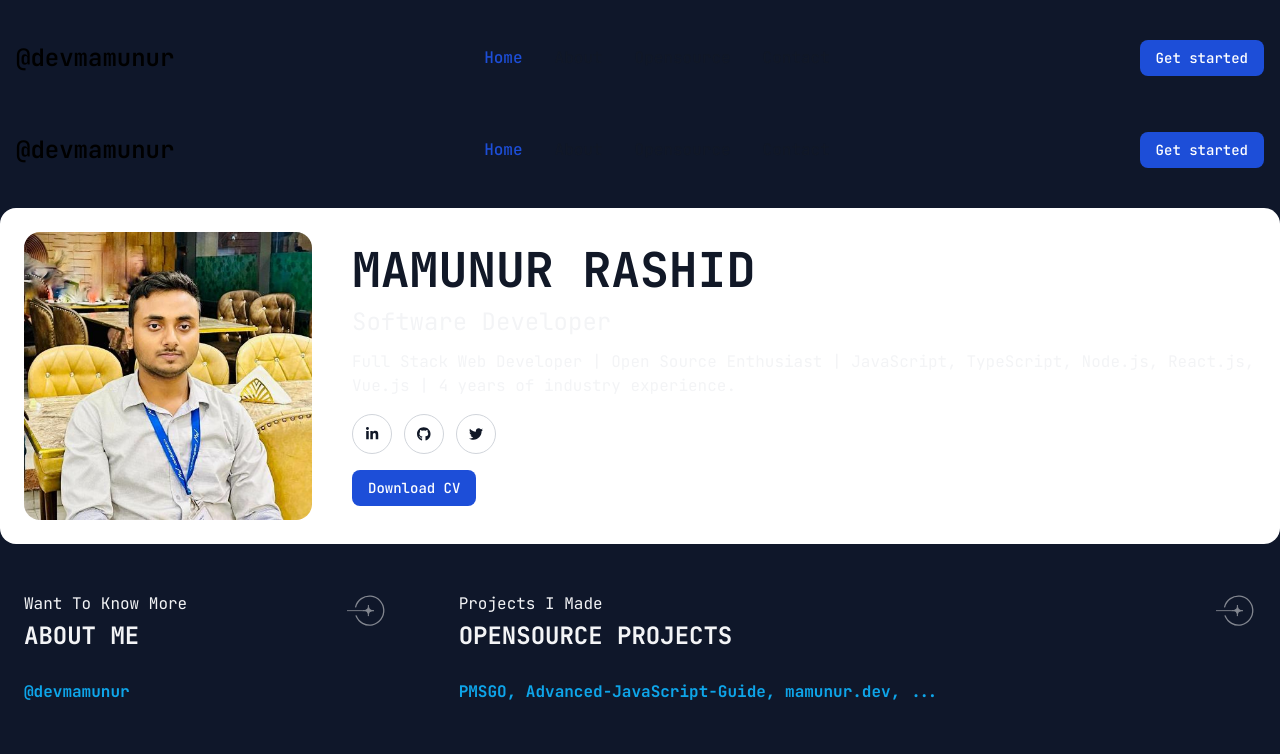
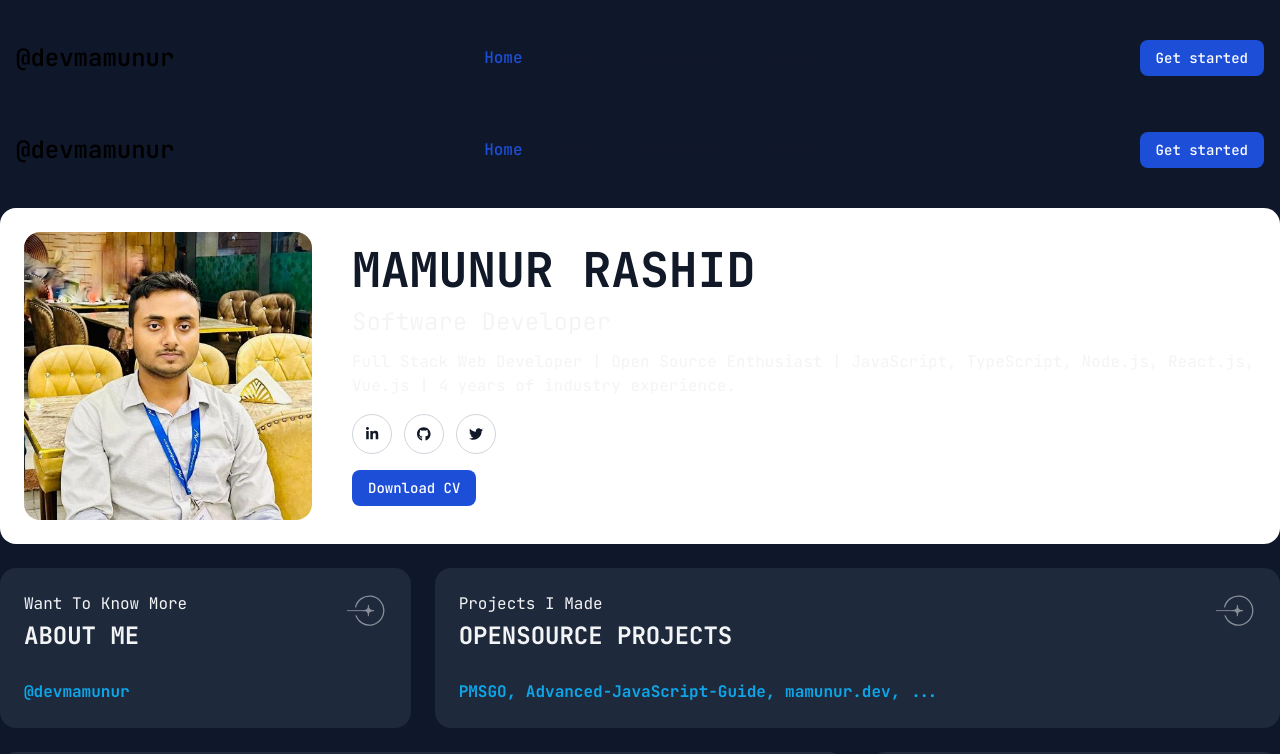
Before and after one commit to devmamunur/mamunur.dev, a Next.js app: page / in a window 1280 px wide. Shown: the top 754 px of the page. Built offline with nearby package versions, Linux system fonts and the light colour scheme.

Commit message:
change css

```diff
--- a/src/app/globals.css
+++ b/src/app/globals.css
@@ -4,10 +4,10 @@
 
 @layer components {
     .section-card-wrapper{
-        @apply  relative rounded-2xl overflow-hidden dark:bg-gray-900
+        @apply  relative rounded-2xl overflow-hidden bg-slate-800
     }
     .section-card{
-        @apply relative z-10  py-6 px-6  text-center md:text-left
+        @apply   py-6 px-6  text-center md:text-left
     }
     .section-card-sub-title{
         @apply  mb-1 text-gray-100 dark:text-gray-300
@@ -23,23 +23,61 @@
     }
 }
 
-.bg-gradient-overlay {
-    background: linear-gradient(120deg, rgba(255,255,255,0.3), rgba(255,255,255,0.05));
-    opacity: 0.25;
-    position: absolute;
-    left: 0;
-    top: 0;
-    width: 100%;
-    height: 100%;
-    z-index: 1; /* Changed from 'q' to '1' */
+
+
+.section-card-wrapper{
+
 }
+/*.section-card-wrapper::before{*/
+/*    content: '';*/
+/*    position: absolute;*/
+/*    left: 0;*/
+/*    top: 0;*/
+/*    width: 100%;*/
+/*    height: 100%;*/
+/*    z-index: 1;*/
+/*    background: linear-gradient(120deg, rgba(255,255,255,0.3), rgba(255,255,255,0.05));*/
+/*    opacity: 0.25;*/
+/*}*/
+/*.section-card-wrapper::after{*/
+/*    position: absolute;*/
+/*    left: 0;*/
+/*    top: 0;*/
+/*    right: 0;*/
+/*    bottom: 0;*/
+/*    background: linear-gradient(120deg, rgb(255 255 255 / 12%), rgb(255 255 255 / 1%));*/
+/*    content: '';*/
+/*    z-index: -1;*/
+/*    margin: -1px;*/
+/*}*/
+
+/*.bg-gradient-overlay {*/
+/*    left: 0;*/
+/*    top: 0;*/
+/*    border-radius: 30px;*/
+/*    width: 100%;*/
+/*    height: 100%;*/
+/*    opacity: 0;*/
+/*    position: absolute;*/
+/*    z-index: 3;*/
+/*}*/
+
+/*.bg-gradient-overlay {*/
+/*    background: linear-gradient(120deg, rgba(255,255,255,0.3), rgba(255,255,255,0.05));*/
+/*    opacity: 0.25;*/
+/*    position: absolute;*/
+/*    left: 0;*/
+/*    top: 0;*/
+/*    width: 100%;*/
+/*    height: 100%;*/
+/*    z-index: 1; */
+/*}*/
 
 .image-overlay {
     opacity: 0.1;
     position: absolute;
     left: 0;
     top: 0;
-    border-radius: 30px;
     width: 100%;
     height: 100%;
     object-fit: cover;
```
